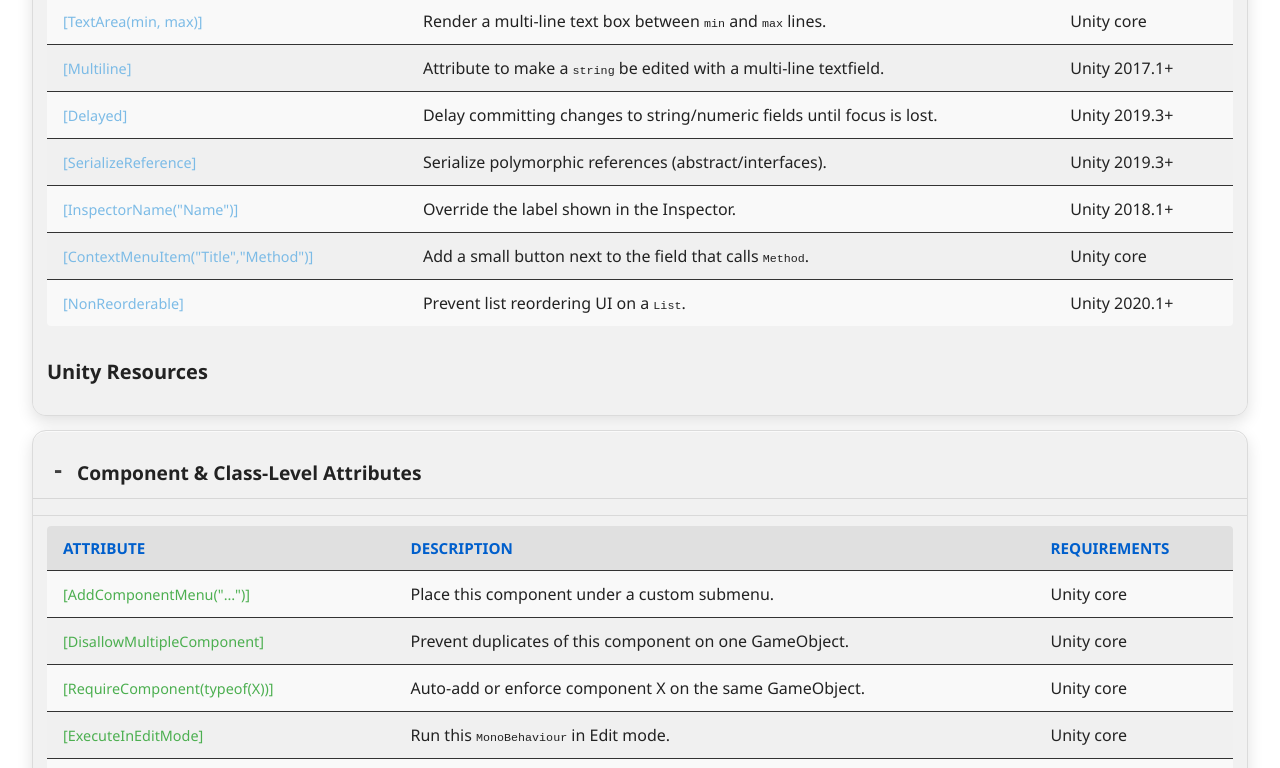
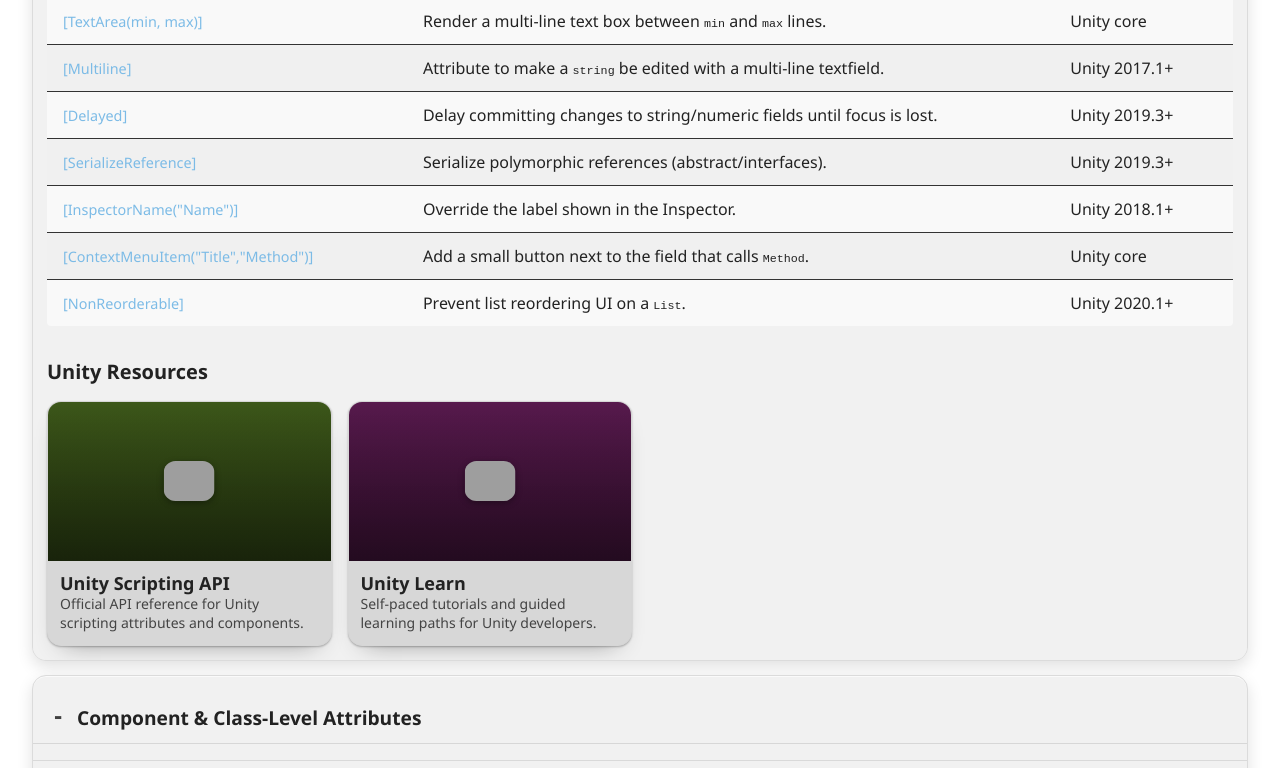
Before and after one commit to KalleEhrsson/DevHints, a plain HTML site: page index.html in a window 1280 px wide. Shown: the part 807-1575 px from the top of the page. Drawn offline with Linux system fonts and the light colour scheme; grey boxes are pictures that could not be loaded.

Commit message:
Use shared site cards across sections

```diff
--- a/index.html
+++ b/index.html
@@ -118,8 +118,6 @@
 
 <!-- Useful Sites -->
 <!-- Filled dynamically from /data/sites.json -->
-<div id="sitesSection" class="content-section" style="display:none;">
-    <ul id="siteGrid" class="site-grid"></ul>
 <template id="siteCardTpl">
     <li class="site-card">
         <a class="site-link" target="_blank" rel="noopener">
@@ -137,6 +135,8 @@
         </a>
     </li>
 </template>
+<div id="sitesSection" class="content-section" style="display:none;">
+    <ul id="siteGrid" class="site-grid"></ul>
 </div>
 
 <!-- BACK TO TOP -->
--- a/js/data-render.js
+++ b/js/data-render.js
@@ -5,6 +5,10 @@
     const d = document.createElement('div');
     d.textContent = s != null ? String(s) : '';
     return d.innerHTML;
+}
+
+function escAttr(s) {
+    return escHtml(s).replace(/"/g, '&quot;');
 }
 
 function decodeHtml(s) {
@@ -159,12 +163,10 @@
     out +=   `<div class="section-content expanded" id="${escHtml(contentId)}" role="region" aria-hidden="false" aria-labelledby="${escHtml(headerId)}">`;
     out +=     '<table>' + thead + tbody + '</table>';
     if (hasSites) {
-        const siteHeading = escHtml(s.siteTitle || 'Related Resources');
-        const siteData = escHtml(JSON.stringify(s.sites));
-        out += `<div class="section-sites" data-sites="${siteData}">`;
-        out +=   `<h3 class="section-sites-title">${siteHeading}</h3>`;
-        out +=   '<ul class="site-grid"></ul>';
-        out += '</div>';
+        out += buildSiteCollectionBlock({
+            sites: s.sites,
+            title: typeof s.siteTitle === 'string' && s.siteTitle.trim() ? s.siteTitle : 'Related Resources'
+        });
     }
     out +=   '</div>';
     out += '</section>';
@@ -223,24 +225,41 @@
     out +=     introHtml;
 
     for (const section of normalizedSections) {
-        const siteData = escHtml(JSON.stringify(section.sites));
-        const secTitleHtml = section.title
-            ? `<h3 class="section-sites-title">${escHtml(section.title)}</h3>`
-            : '';
-        const secDescHtml = section.description && section.description.trim()
-            ? `<p class="section-sites-desc">${allowCodeTags(section.description)}</p>`
-            : '';
-
-        out += `<div class="section-sites" data-sites="${siteData}">`;
-        out +=   secTitleHtml;
-        out +=   secDescHtml;
-        out +=   '<ul class="site-grid"></ul>';
-        out += '</div>';
+        out += buildSiteCollectionBlock({
+            sites: section.sites,
+            title: section.title,
+            description: section.description
+        });
     }
 
     out +=   '</div>';
     out += '</section>';
     return out;
+}
+
+function buildSiteCollectionBlock(options) {
+    const opts = (options && typeof options === 'object') ? options : {};
+    const rawSites = Array.isArray(opts.sites) ? opts.sites : [];
+    const sites = rawSites.filter(site => site && typeof site === 'object');
+    if (!sites.length) return '';
+
+    const titleText = typeof opts.title === 'string' ? opts.title.trim() : '';
+    const descriptionRaw = typeof opts.description === 'string' ? opts.description : '';
+    const hasDescription = descriptionRaw.trim().length > 0;
+    const descClassExtra = typeof opts.descriptionClass === 'string' && opts.descriptionClass.trim()
+        ? ' ' + opts.descriptionClass.trim()
+        : '';
+
+    const headingHtml = titleText
+        ? `<h3 class="section-sites-title">${escHtml(titleText)}</h3>`
+        : '';
+    const descriptionHtml = hasDescription
+        ? `<p class="section-sites-desc${descClassExtra}">${allowCodeTags(descriptionRaw)}</p>`
+        : '';
+
+    const siteData = escAttr(JSON.stringify(sites));
+
+    return `<div class="section-sites" data-sites="${siteData}">${headingHtml}${descriptionHtml}<ul class="site-grid"></ul></div>`;
 }
 
 /* Utilities for Sites */
```
Lines whose indentation alone changed are shown as unchanged.
